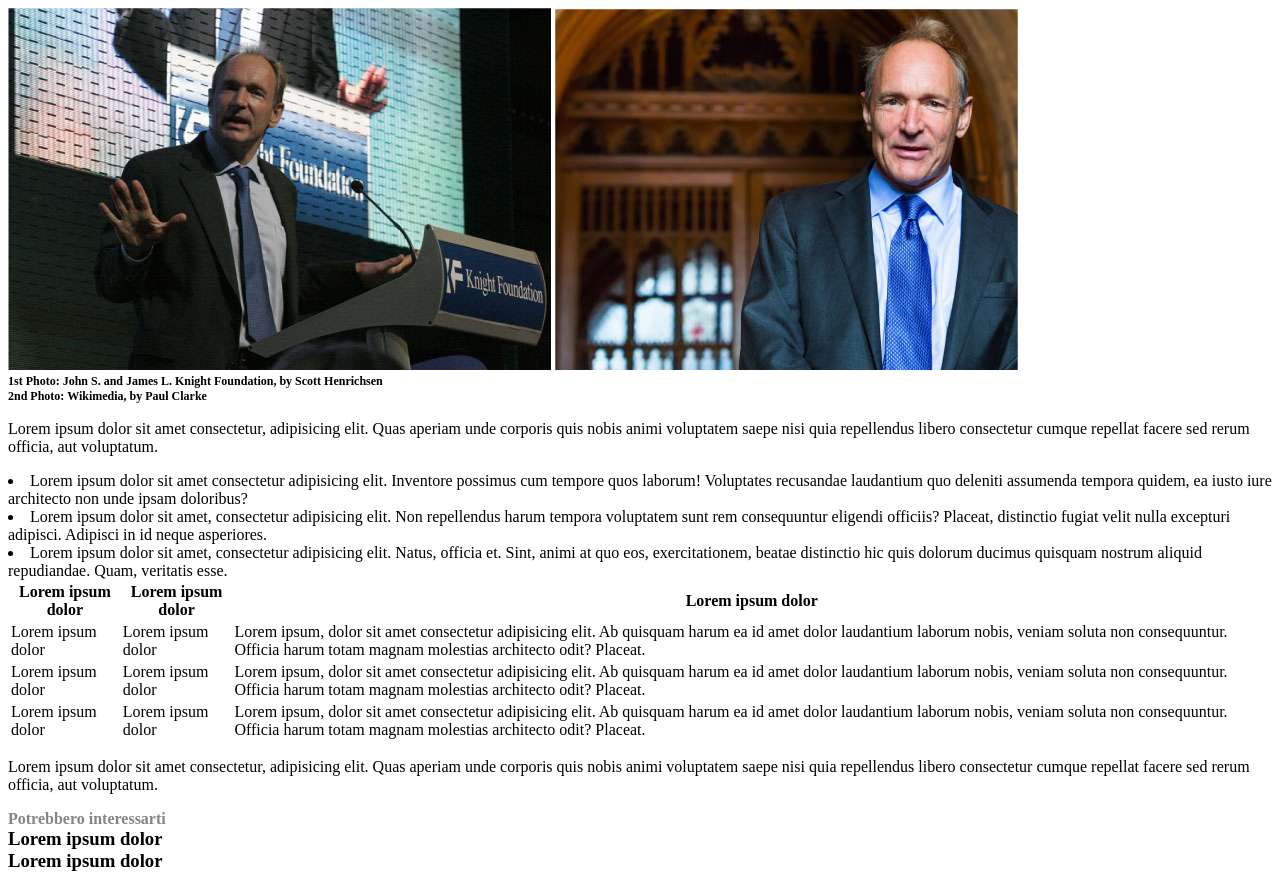
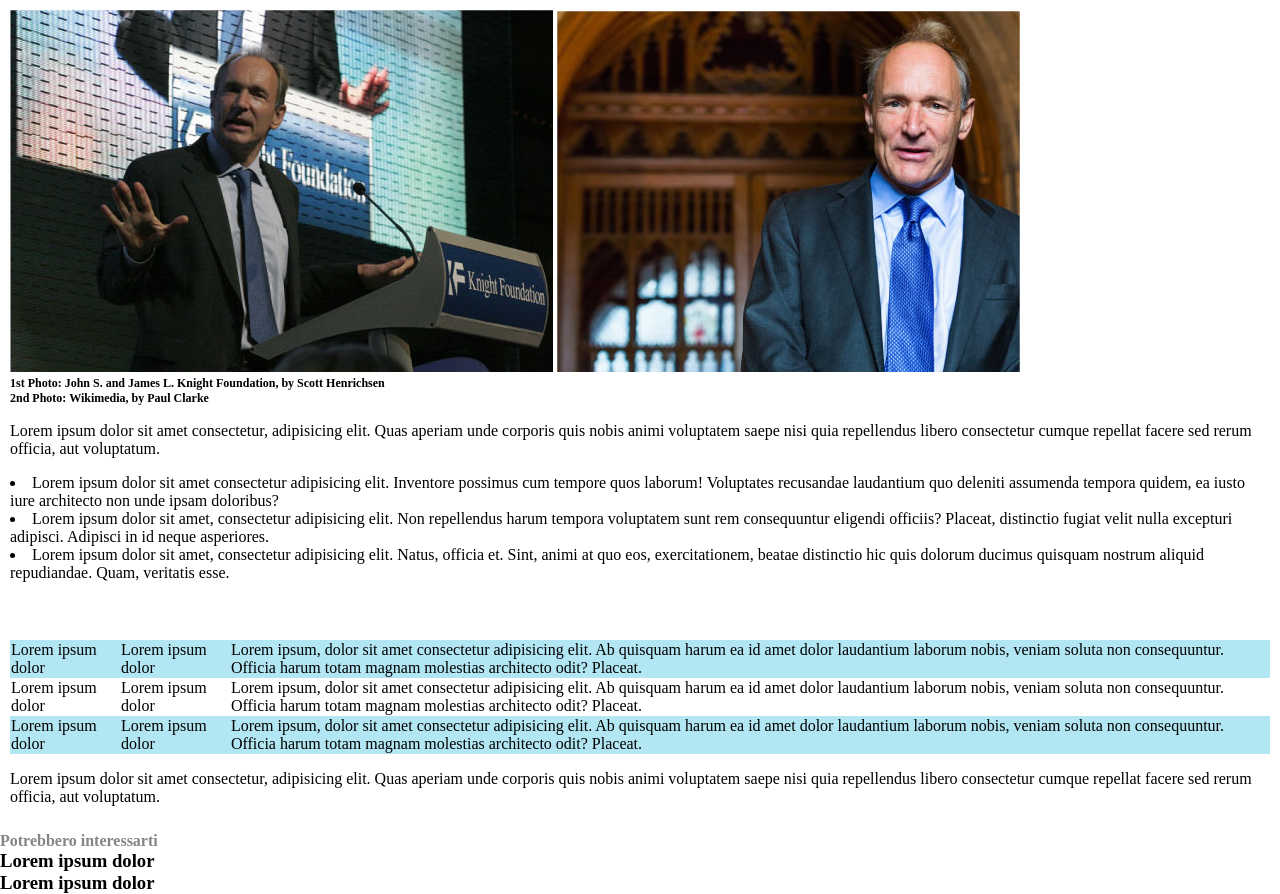
Before and after one commit to Jaskett/html-css-booleaner, a plain HTML site: page index.html in a window 1280 px wide. Shown: the part 197-1091 px from the top of the page. Drawn offline with Linux system fonts and the light colour scheme.

Commit message:
Modifica layout "Tabella"

```diff
--- a/css/style.css
+++ b/css/style.css
@@ -1,3 +1,11 @@
+body {
+    margin: auto;
+}
+
+.content {
+    padding: 10px;
+}
+
 header {
     background-image: url(../img/pattern.png);
     background-repeat: repeat-x;
@@ -36,3 +44,24 @@ h4 {
 .blue-word {
     color: #35b4e9;
 }
+
+.list {
+    margin-bottom: 20px;
+}
+
+.tab {
+    margin-top: 20px;
+    text-align: left;
+}
+
+table {
+    border-collapse: collapse;
+}
+
+thead {
+    color: white;
+}
+
+.td-1 {
+    background-color: #b2e6f2;
+}
```
